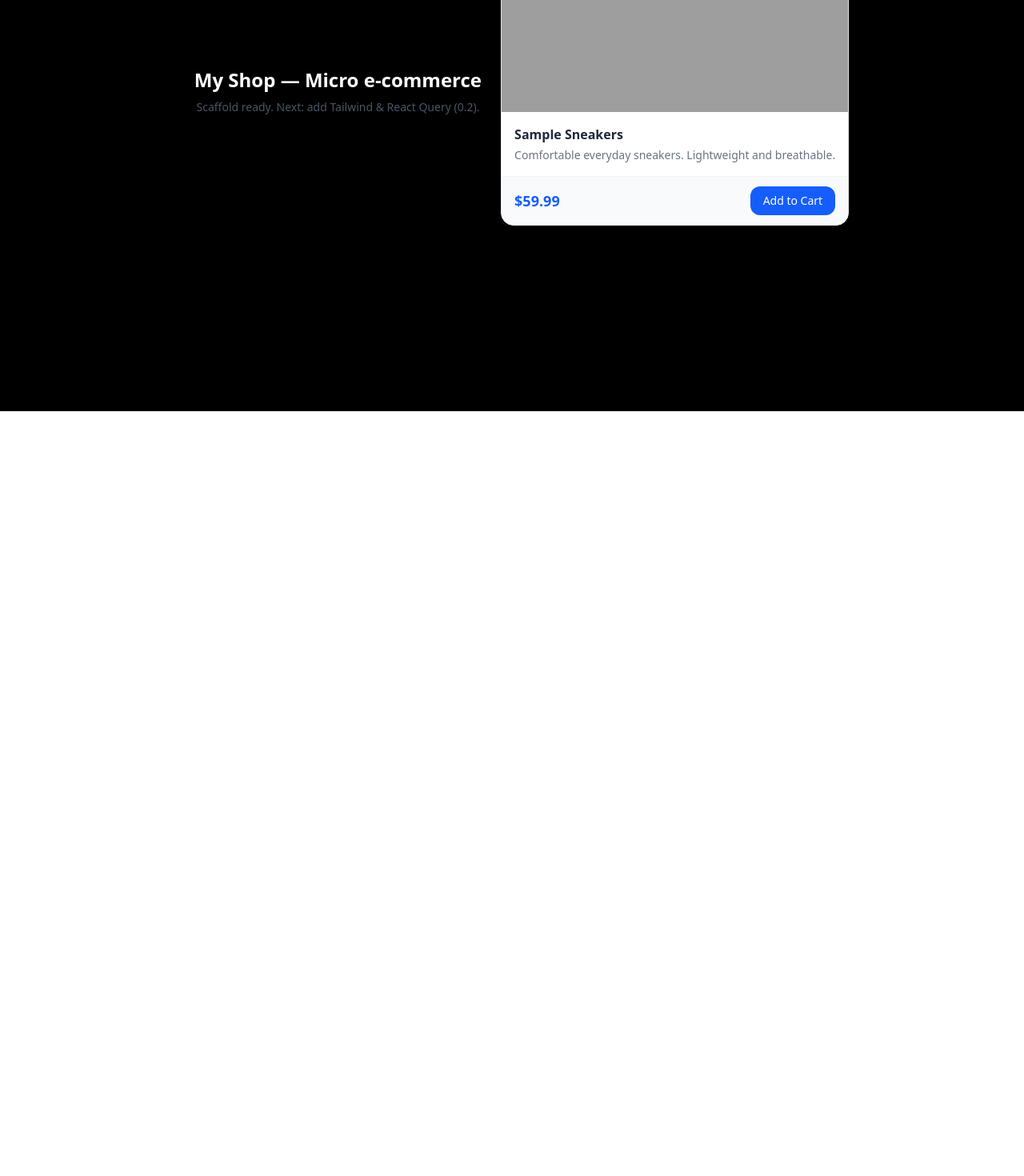
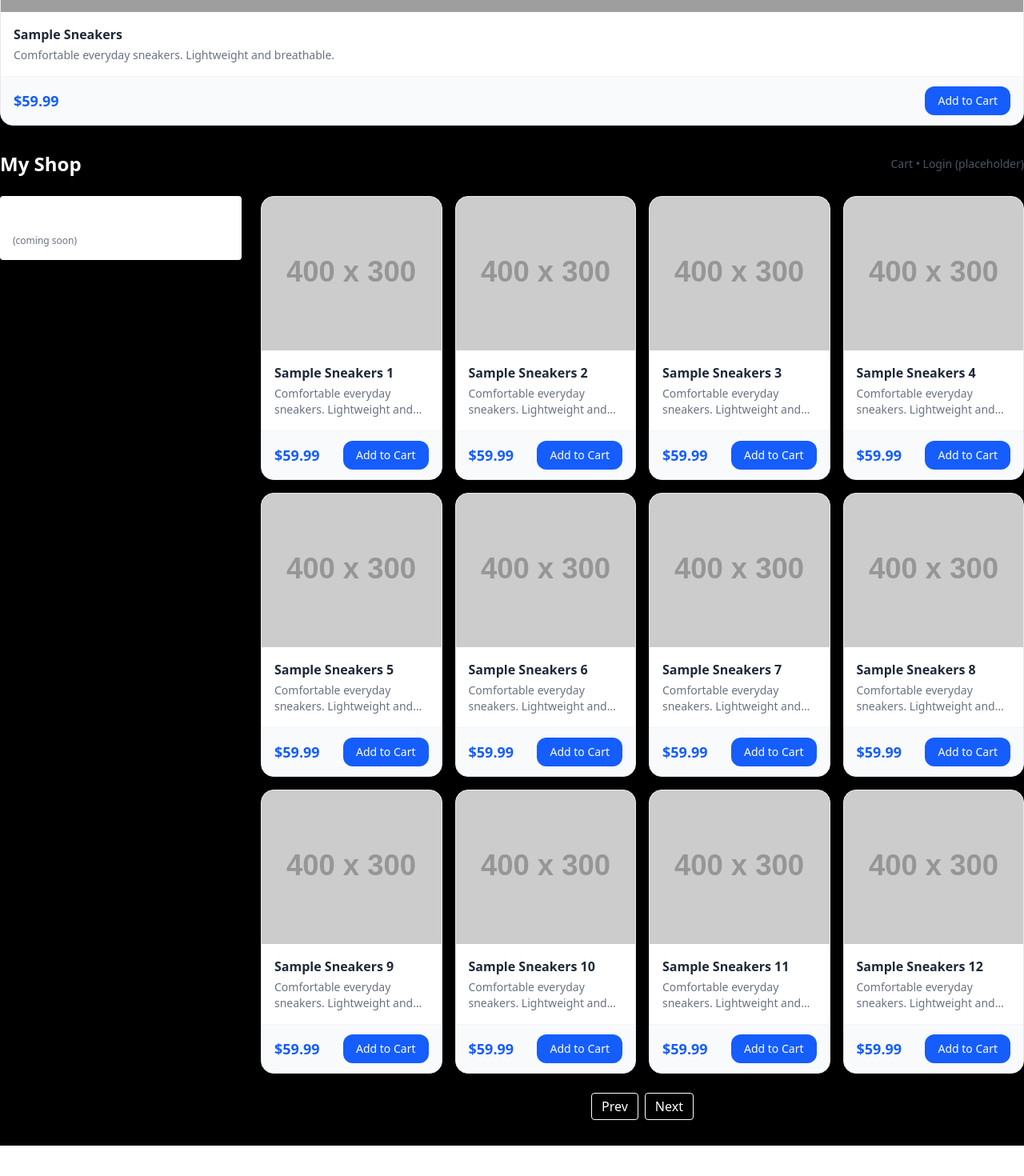
Before and after one commit to shkm34/PaginationSortingCart, a React (Vite) app: page / in a window 1280 px wide. Shown: the part 286-1756 px from the top of the page at 80% size. Before the commit the page ends 800 px from the top, so only its background shows below. Built offline with nearby package versions, Linux system fonts and the light colour scheme; grey boxes are pictures that could not be loaded.

Commit message:
feat(ui): add ProductList component and Home layout with sample products

```diff
--- a/src/App.tsx
+++ b/src/App.tsx
@@ -1,5 +1,6 @@
 
 import ProductCard from './components/ProductCard'
+import Home from './pages/Home'
 
 
 function App() {
@@ -7,7 +8,7 @@ function App() {
 
   return (
     <>
-      <div className="min-h-screen flex items-center justify-center bg-black text-white">
+      <div className="min-h-screen flex flex-col justify-center bg-black text-white">
         <main className="p-6 text-center">
           <h1 className="text-2xl font-semibold">My Shop — Micro e-commerce</h1>
           <p className="mt-2 text-sm text-gray-600">Scaffold ready. Next: add Tailwind & React Query (0.2).</p>
@@ -24,7 +25,12 @@ function App() {
         description: "Comfortable everyday sneakers. Lightweight and breathable.",
       }}
     />
+    <Home />
   </div>
+  <div className='h-16 min-h-screen flex items-center justify-center text-sm text-gray-500'>
+
+  </div>
+
 
 
     </>
--- /dev/null
+++ b/src/components/ProductList.tsx
@@ -0,0 +1,27 @@
+import React from 'react'
+import ProductCard from './ProductCard'
+import type { Product } from '../types/types'
+
+type props = {
+    products: Product[],
+    onAdd?: (product: Product) => void
+    loading?: boolean
+}
+
+function ProductList({ products, onAdd, loading }: props) {
+    return (
+        <div className="grid grid-cols-1 sm:grid-cols-2 md:grid-cols-3 lg:grid-cols-4 gap-4">
+            {products.map((product) => (
+                <ProductCard
+                    key={product.id}
+                    product={product}
+                    onAdd={onAdd}
+                    loading={loading}
+                />
+            ))}
+
+        </div>
+    )
+}
+
+export default ProductList
--- /dev/null
+++ b/src/components/SampleData.tsx
@@ -0,0 +1,12 @@
+import type { Product } from "../types/types";
+
+
+export const sampleProduct: Product = {
+id: 1,
+title: "Sample Sneakers",
+price: 59.99,
+thumbnail: "https://via.placeholder.com/400x300?text=Product",
+rating: 4.2,
+category: "shoes",
+description: "Comfortable everyday sneakers. Lightweight and breathable.",
+};
--- /dev/null
+++ b/src/pages/Home.tsx
@@ -0,0 +1,49 @@
+// src/pages/Home.tsx
+import React from "react";
+import ProductList from "../components/ProductList";
+import { sampleProduct } from "../components/sampleData";
+
+// create a small list of sample products for UI testing
+const sampleProducts = Array.from({ length: 12 }).map((_, i) => ({
+  ...sampleProduct,
+  id: i + 1,
+  title: `${sampleProduct.title} ${i + 1}`,
+}));
+
+export default function Home() {
+  return (
+    <div className="container py-8">
+      <header className="mb-6 flex items-center justify-between">
+        <h1 className="text-2xl font-semibold">My Shop</h1>
+        <div className="text-sm text-gray-600">Cart • Login (placeholder)</div>
+      </header>
+
+      <div className="grid md:grid-cols-4 gap-6">
+        {/* Filters column (placeholder for now) */}
+        <aside className="md:col-span-1">
+          <div className="sticky top-6 bg-white p-4 rounded shadow">
+            <h2 className="font-medium mb-2">Filters</h2>
+            <p className="text-xs text-gray-500">(coming soon)</p>
+          </div>
+        </aside>
+
+        {/* Main content: product grid + pagination placeholder */}
+        <main className="md:col-span-3">
+          <ProductList
+            products={sampleProducts}
+            onAdd={(p) => console.log("Add to cart:", p.id)}
+          />
+
+          <div className="mt-6 flex justify-center space-x-2">
+            <button className="px-3 py-1 border rounded" aria-label="Previous page">
+              Prev
+            </button>
+            <button className="px-3 py-1 border rounded" aria-label="Next page">
+              Next
+            </button>
+          </div>
+        </main>
+      </div>
+    </div>
+  );
+}
```
Also changed, not shown: 1 other file (tests, documents, lock files or other folders).
